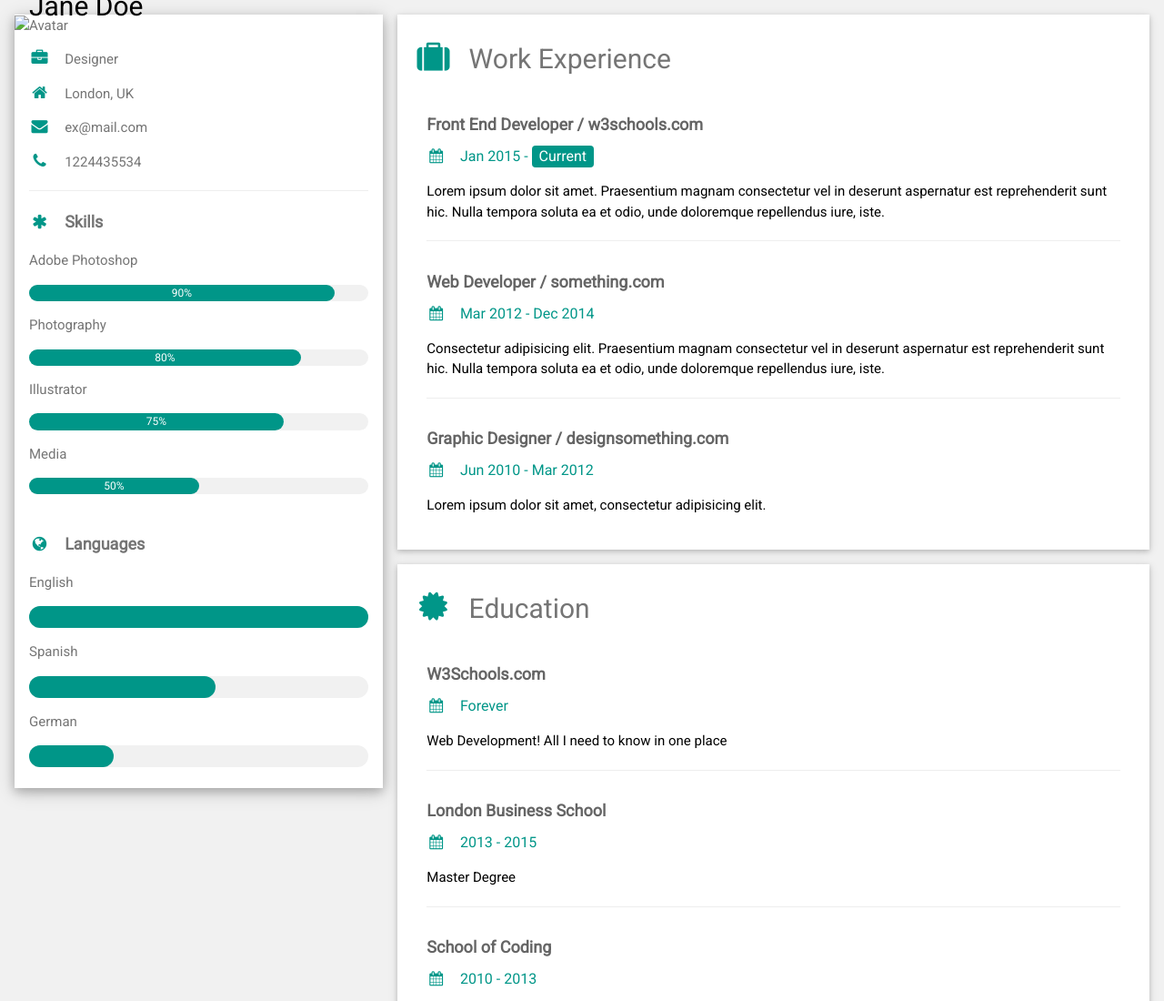
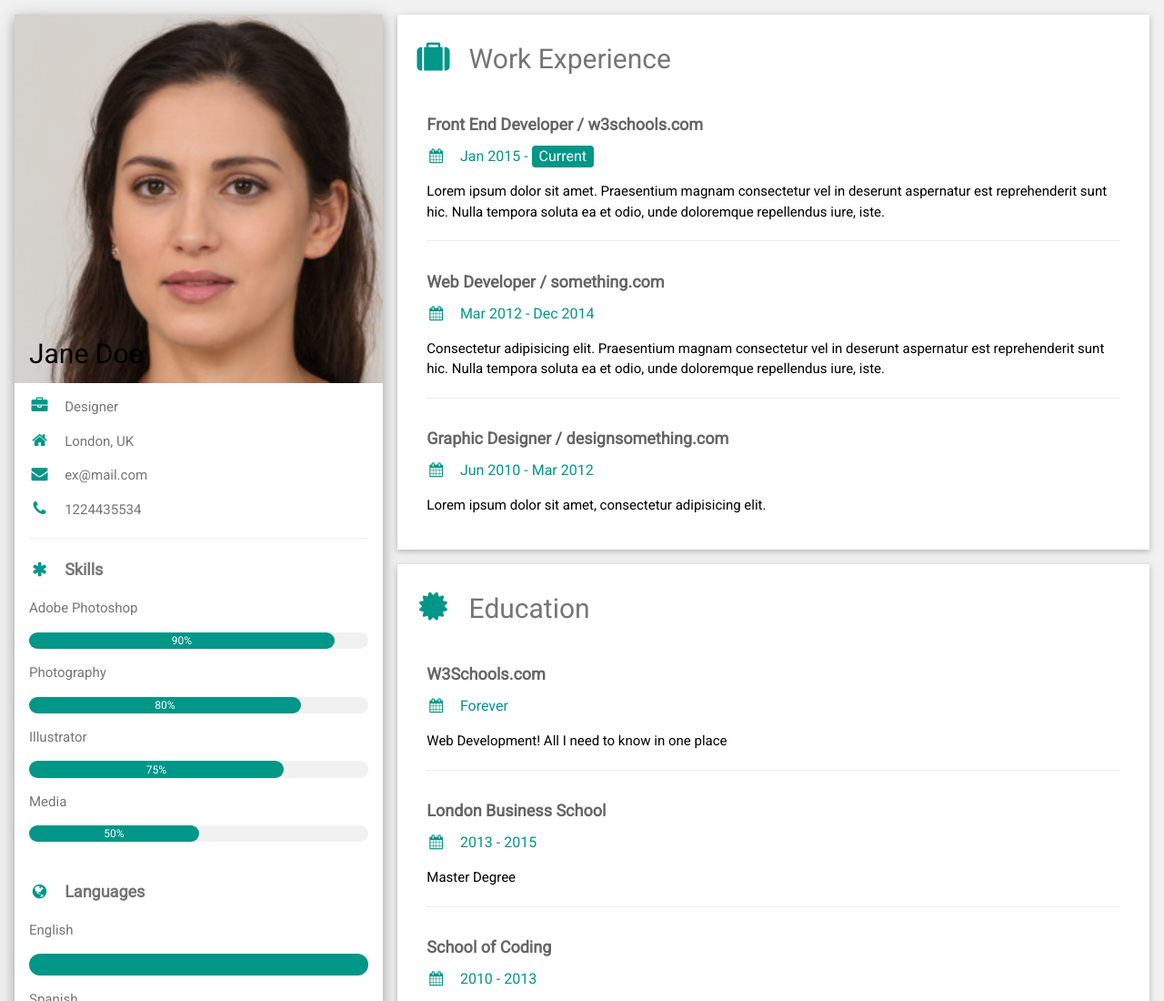
Before and after one commit to Sairus1/CVPractica, a plain HTML site: page index.html in a window 1280 px wide. Shown: the top 1100 px of the page at 91% size. Drawn offline with nearby package versions, Linux system fonts and the light colour scheme; the site is published under a folder, as on GitHub Pages, so addresses that start at the root find nothing.

Commit message:
modificacion ruta imagen

```diff
--- a/index.html
+++ b/index.html
@@ -25,7 +25,7 @@ html,body,h1,h2,h3,h4,h5,h6 {font-family: "Roboto", sans-serif}
 
       <div class="w3-white w3-text-grey w3-card-4">
         <div class="w3-display-container">
-          <img src="/JuanaNo.png" style="width:100%" alt="Avatar">
+          <img src="JuanaNo.png" style="width:100%" alt="Avatar">
           <div class="w3-display-bottomleft w3-container w3-text-black">
             <h2>Jane Doe</h2>
           </div>
```
